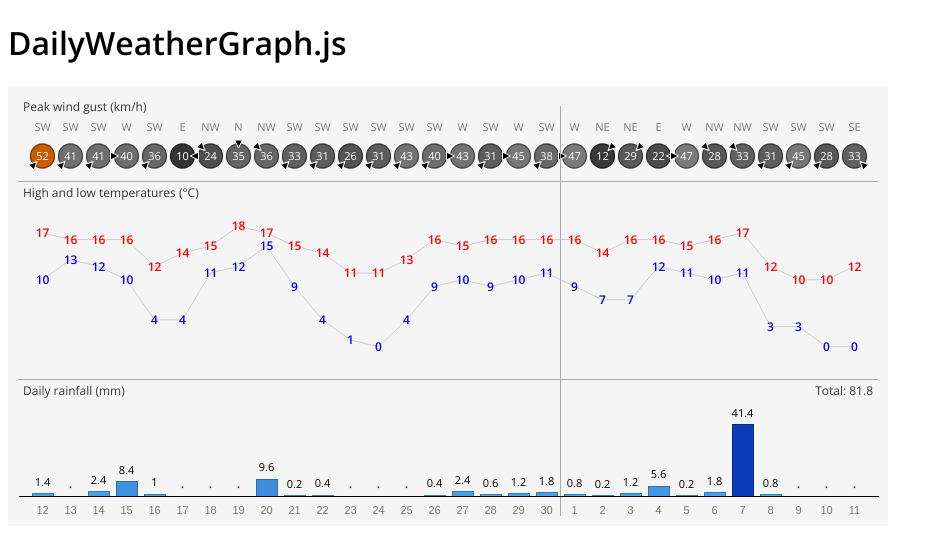
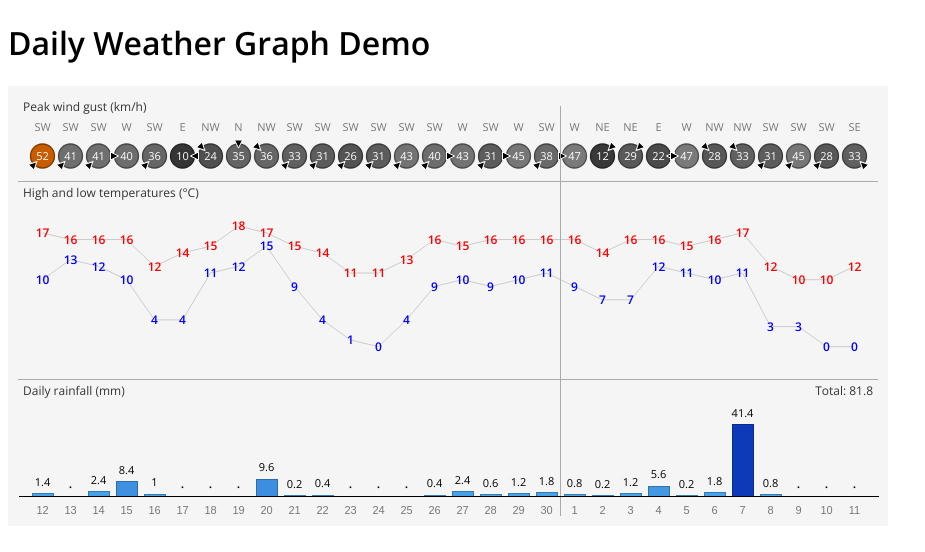
Before and after one commit to DavidBanksNZ/DailyWeatherGraph, a website: page demo.html in a window 1280 px wide. Shown: the whole page, without its empty margins (0-925 px from the left). Drawn offline with nearby package versions, Linux system fonts and the light colour scheme.

Commit message:
Add uglify script. Rename files

```diff
--- a/demo.html
+++ b/demo.html
@@ -2,10 +2,10 @@
 <html lang="en">
 
 <head>
-	<title>DailyWeatherGraph.js</title>
+	<title>Daily Weather Graph Demo</title>
 	<meta charset="utf-8">
 	<link href="https://fonts.googleapis.com/css?family=Open+Sans:400,600" rel="stylesheet">
-	<link rel="stylesheet" href="DailyWeatherGraph.css">
+	<link rel="stylesheet" href="daily-weather-graph.css">
 	<style>
 		body {
 			font-family: 'Open Sans', Arial, sans-serif;
@@ -14,10 +14,10 @@
 </head>
 
 <body>
-	<h1>DailyWeatherGraph.js</h1>
+	<h1>Daily Weather Graph Demo</h1>
 	<div id="test"></div>
 	<script src="https://d3js.org/d3.v4.min.js"></script>
-	<script src="DailyWeatherGraph.js"></script>
+	<script src="daily-weather-graph.min.js"></script>
 	<script src="demo.js"></script>
 </body>
 
```
Also changed, not shown: package.json (+6 -1 lines), DailyWeatherGraph.min.js (deleted), README.md, daily-weather-graph.css (renamed from DailyWeatherGraph.css), daily-weather-graph.js (renamed from DailyWeatherGraph.js), daily-weather-graph.min.js (added).
